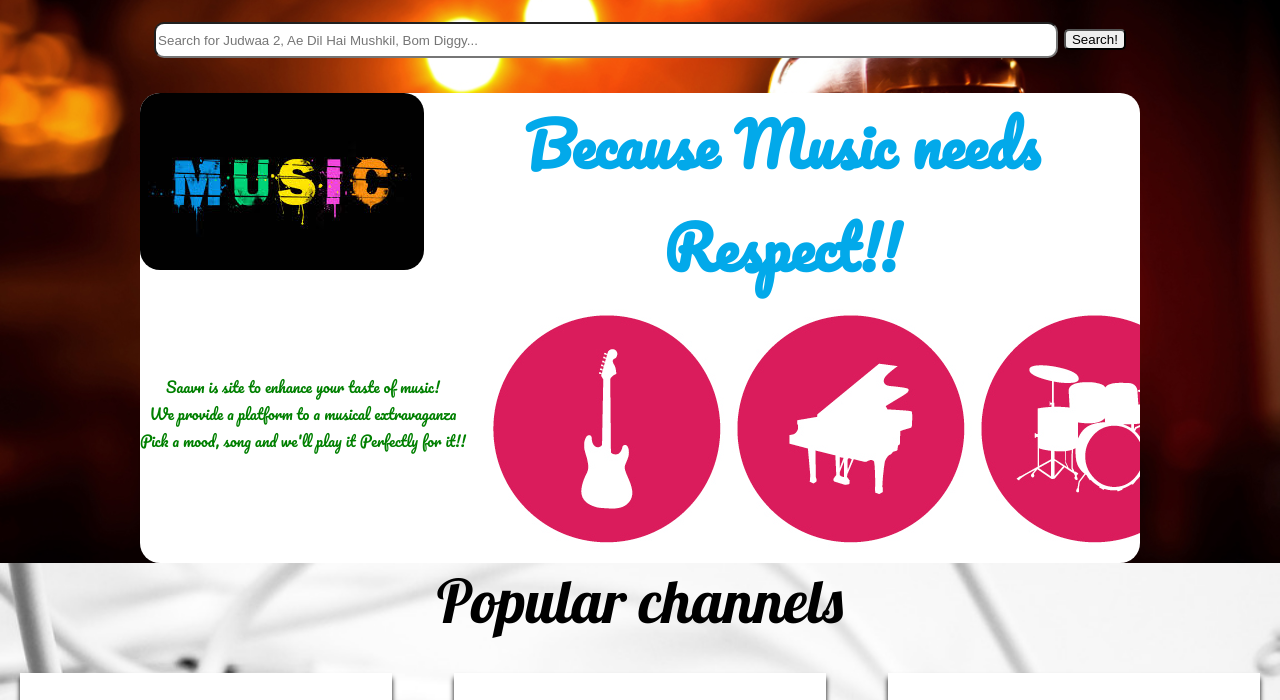
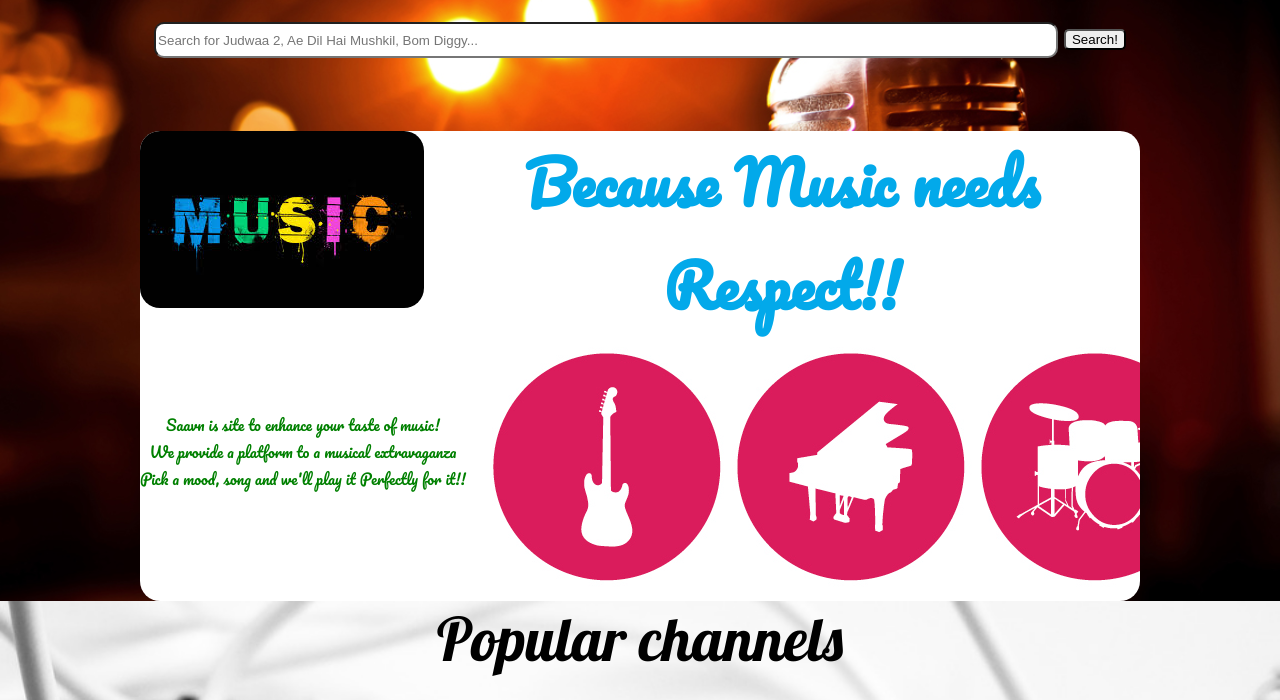
Before and after one commit to sinhaaayush01/Assign, a plain HTML site: page index.html in a window 1280 px wide. Shown: the part 78-778 px from the top of the page. Drawn offline with Linux system fonts and the light colour scheme; a web font is replaced by a local one.

Commit message:
Assignment

```diff
--- a/css/assignment.css
+++ b/css/assignment.css
@@ -96,7 +96,7 @@ ul a {
     text-align: center;
     margin: auto;
     font-family: 'Pacifico', cursive;
-    margin-top: 35px;
+    margin-top: 73px;
     padding-top: 0px;
     padding-bottom: 10px;
     height: 460px;
```
